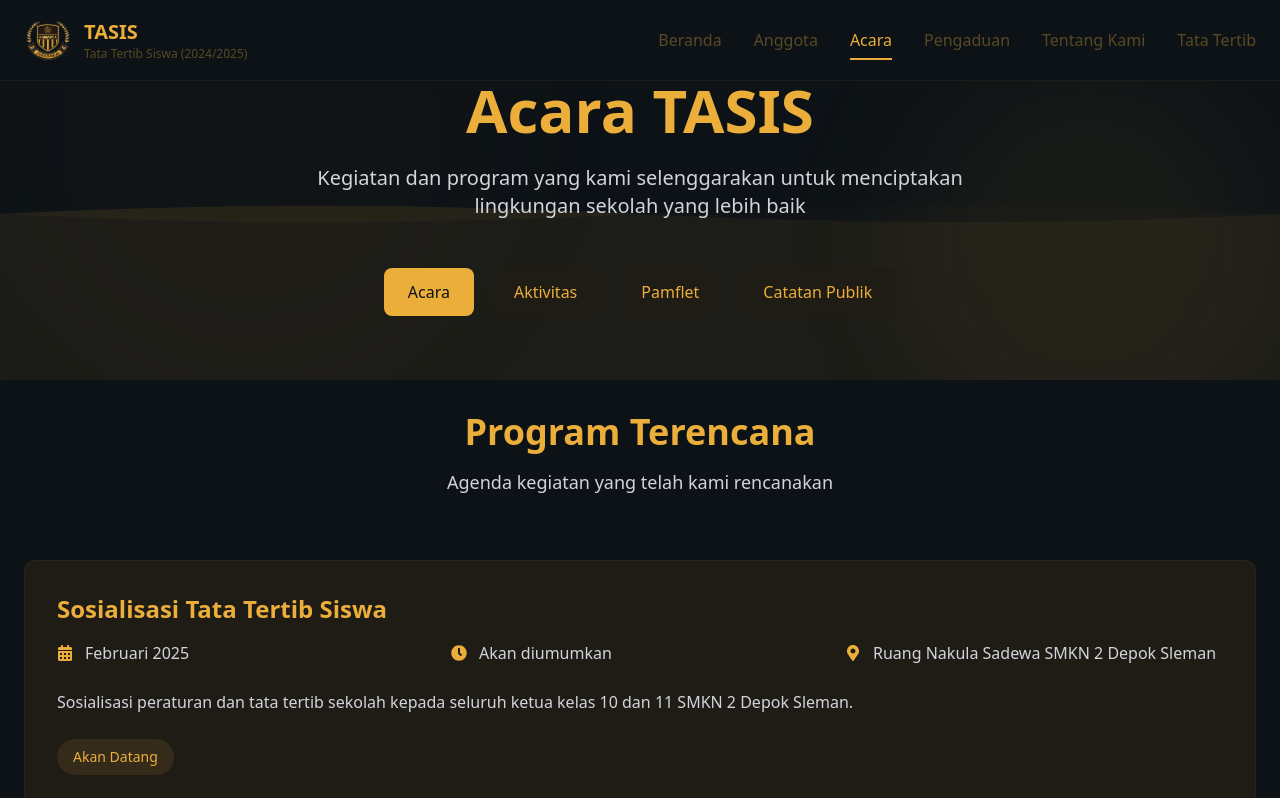
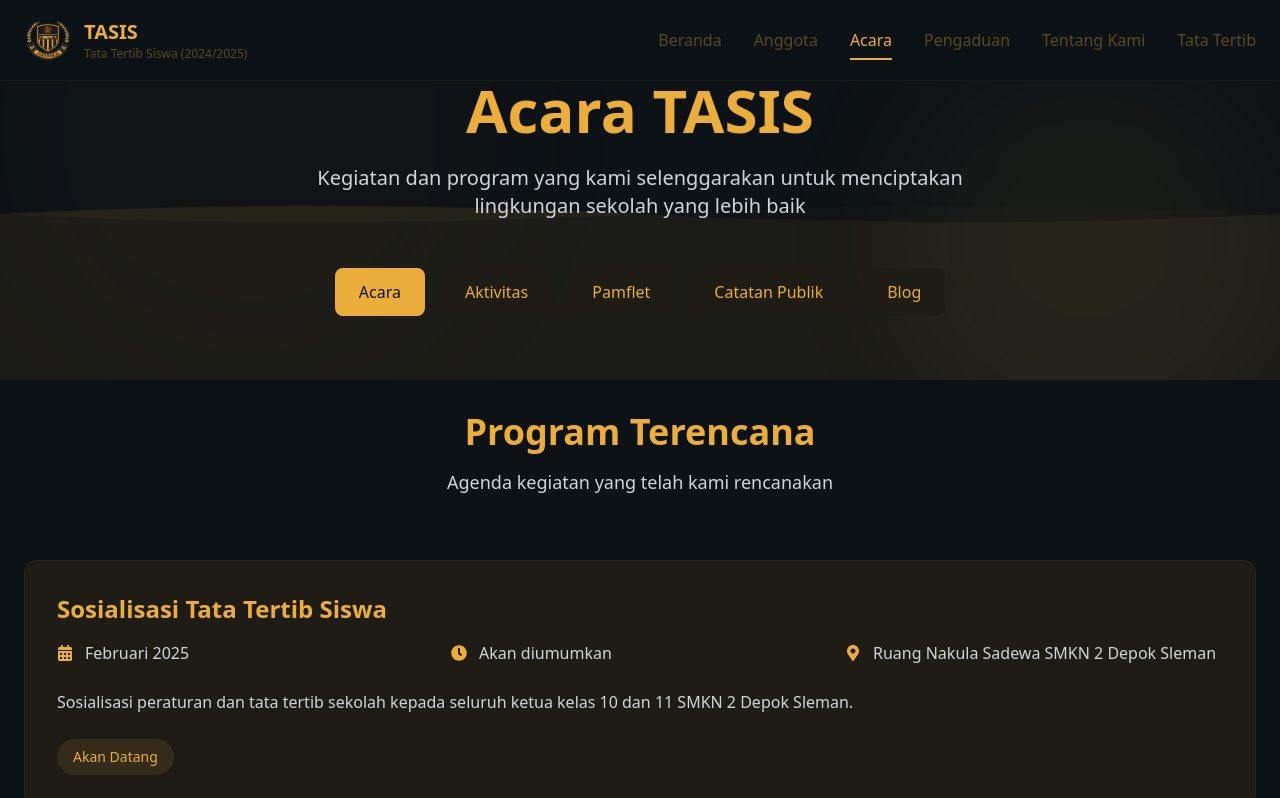
Before and after one commit to REZ3X/tasis_main_repo, a Next.js app: page /events in a window 1280 px wide. Shown: the top 798 px of the page. Built offline with nearby package versions, Linux system fonts and the light colour scheme.

Commit message:
Add blog tab and component to events page

```diff
--- a/src/app/events/page.tsx
+++ b/src/app/events/page.tsx
@@ -9,6 +9,7 @@ import Footer from "@/components/footer/footer";
 import ButtonToUp from "@/components/feature/buttonToUp";
 import PostersList from "@/components/gallery/postersList";
 import PublicNote from '@/components/events/publicNote';
+import BlogTasis from '@/components/events/blogTasis';
 
 /**
  * EventsPage Component
@@ -23,10 +24,10 @@ export default function EventsPage() {
         { id: 'acara', label: 'Acara' },
         { id: 'aktivitas', label: 'Aktivitas' },
         { id: 'pamflet', label: 'Pamflet' },
-        { id: 'catatan', label: 'Catatan Publik' }, // Add this
+        { id: 'catatan', label: 'Catatan Publik' },
+        { id: 'blog', label: 'Blog' }, // Add blog tab
     ];
 
-    // And update the renderContent function:
     const renderContent = () => {
         switch (activeTab) {
             case 'acara':
@@ -37,10 +38,13 @@ export default function EventsPage() {
                 return <PostersList />;
             case 'catatan':
                 return <PublicNote />;
+            case 'blog':
+                return <BlogTasis />;
             default:
                 return <EventList />;
         }
     };
+
     return (
         <>
             <DesktopNav />
```
Also changed, not shown: src/components/events/blog/blog.tsx (added).
